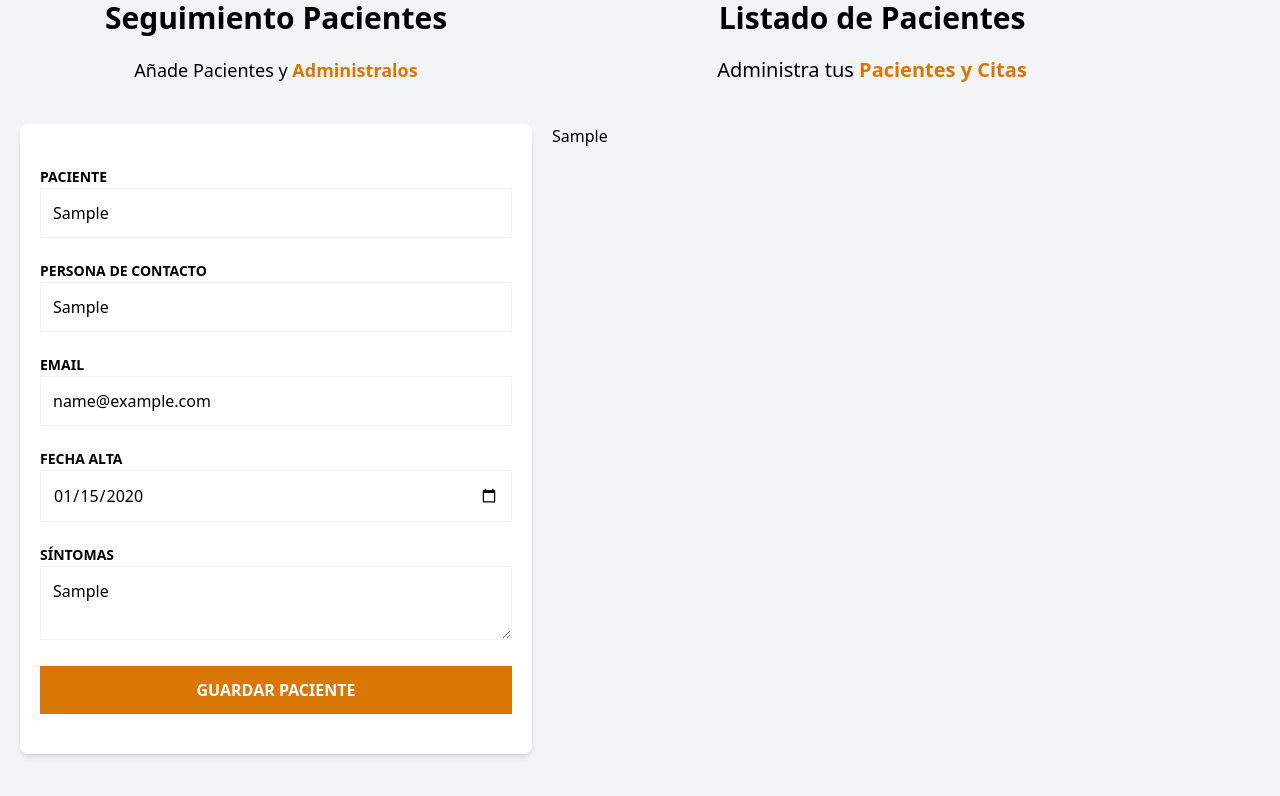
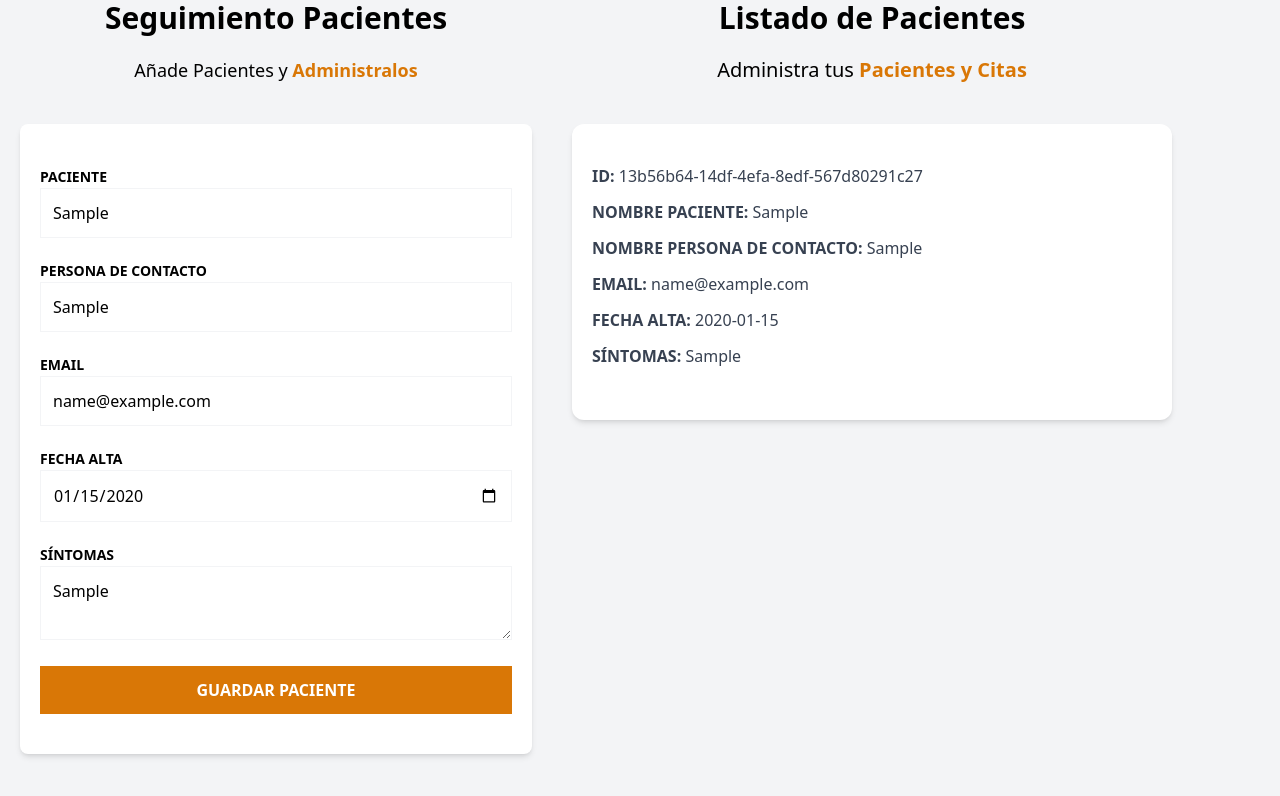
Before and after one commit to JohnnyBC2022/pacientes-zustand, a React (Vite) app: page / in a window 1280 px wide. Both pictures are taken after typing "Sample", "Sample", "name@example.com", "2020-01-15", "Sample" into the empty fields and a click on the input "Guardar Paciente". Shown: the part 176-972 px from the top of the page. Built offline with nearby package versions, Linux system fonts and the light colour scheme.

Commit message:
feat: PatientDetailItem created and PatientDetails modified

```diff
--- /dev/null
+++ b/src/components/PatientDetailItem.tsx
@@ -0,0 +1,14 @@
+type PatientDetailItemProps = {
+    label: string
+    data: string
+}
+
+function PatientDetailItem({label, data}: PatientDetailItemProps) {
+  return (
+    <p className="font-bold mb-3 text-gray-700 uppercase">{label}: {''}
+            <span className="font-normal normal-case">{data}</span>
+    </p>
+  )
+}
+
+export default PatientDetailItem
--- a/src/components/PatientDetails.tsx
+++ b/src/components/PatientDetails.tsx
@@ -1,13 +1,21 @@
-import { Patient } from "../types"
+import { Patient } from "../types";
+import PatientDetailItem from "./PatientDetailItem";
 
 type PatientDetailsProps = {
-    patient: Patient
+  patient: Patient;
+};
+
+function PatientDetails({ patient }: PatientDetailsProps) {
+  return (
+    <div className="mx-5 my-10 px-5 py-10 bg-white shadow-md rounded-xl">
+      <PatientDetailItem label="ID" data={patient.id} />
+      <PatientDetailItem label="Nombre Paciente" data={patient.name} />
+      <PatientDetailItem label="Nombre Persona de Contacto" data={patient.contact} />
+      <PatientDetailItem label="Email" data={patient.email} />
+      <PatientDetailItem label="Fecha Alta" data={patient.date.toString()} />
+      <PatientDetailItem label="Síntomas" data={patient.symptoms} />
+    </div>
+  );
 }
 
-function PatientDetails({patient}: PatientDetailsProps) {
-  return (
-    <div>{patient.name}</div>
-  )
-}
-
-export default PatientDetails
+export default PatientDetails;
```
